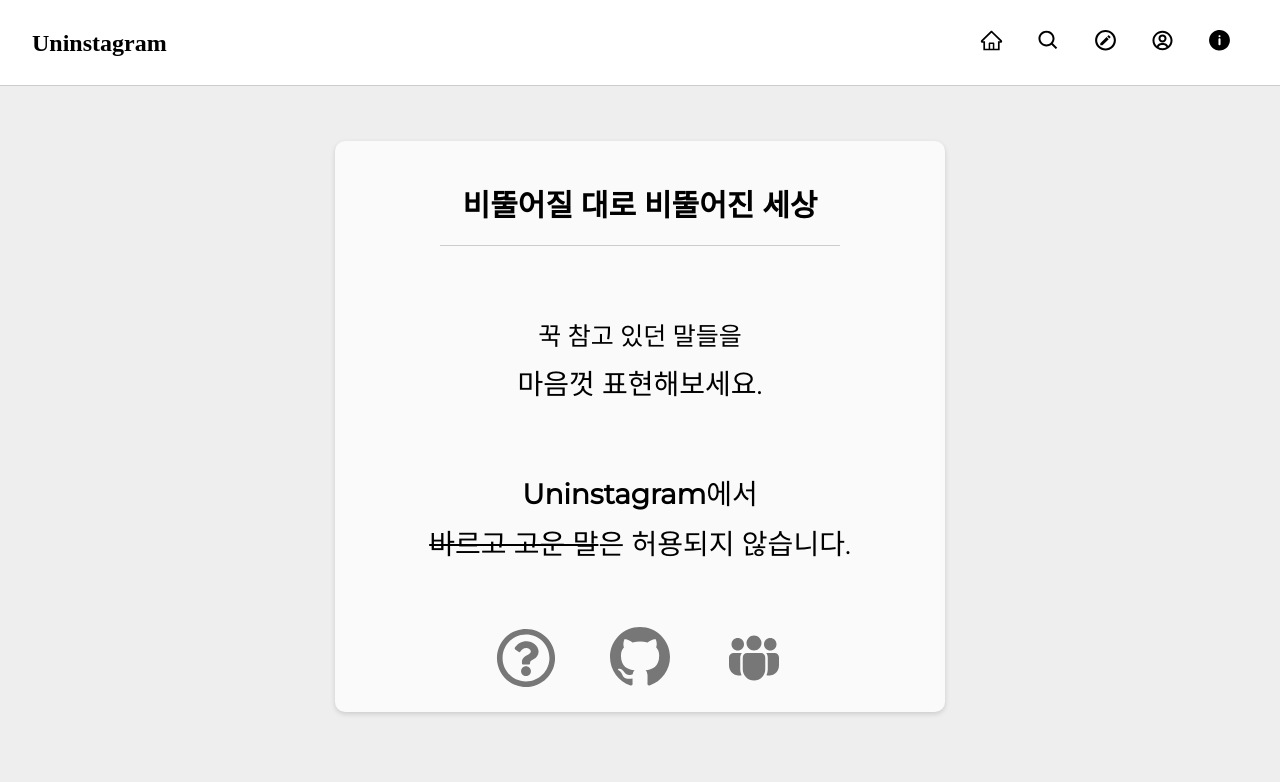
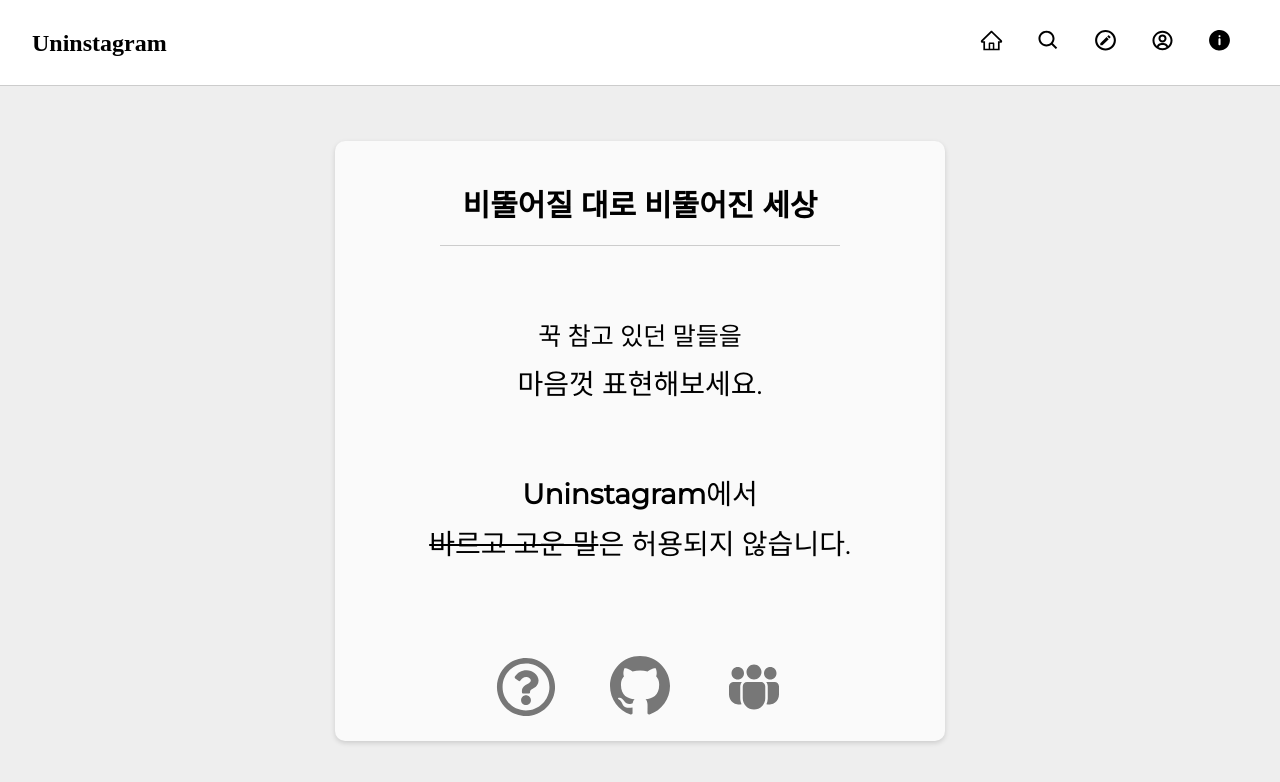
Before and after one commit to TEAM-SUITS/Uninstagram, a React (Create React App) app: page /info in a window 1280 px wide. Shown: the top 782 px of the page. Built offline with nearby package versions, Linux system fonts and the light colour scheme; a web font is replaced by a local one.

Commit message:
[Edit] Modify Menu Container Component

```diff
--- a/src/components/MenuContainer/MenuContainer.styled.js
+++ b/src/components/MenuContainer/MenuContainer.styled.js
@@ -3,7 +3,7 @@
 
 const StyledMenuContainer = styled.div`
   width: 305px;
-
+  height: 350px;
   background-color: var(--color-lightgray);
   border-radius: 10px;
   display: flex;
@@ -16,6 +16,7 @@
   @media screen and (min-width: 480px) {
     width: 610px;
     padding-bottom: 80px;
+    height: 600px;
   }
 `;
 
```
